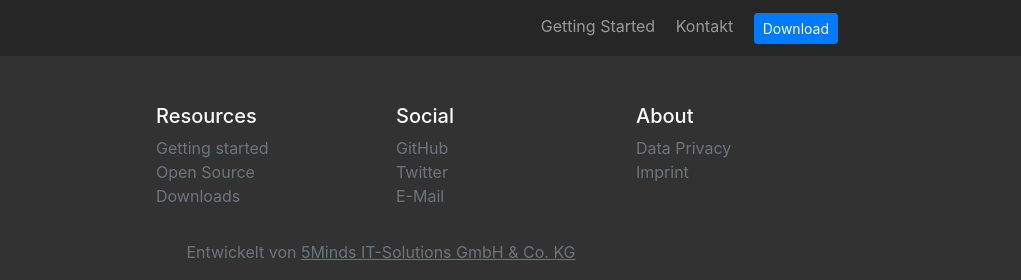
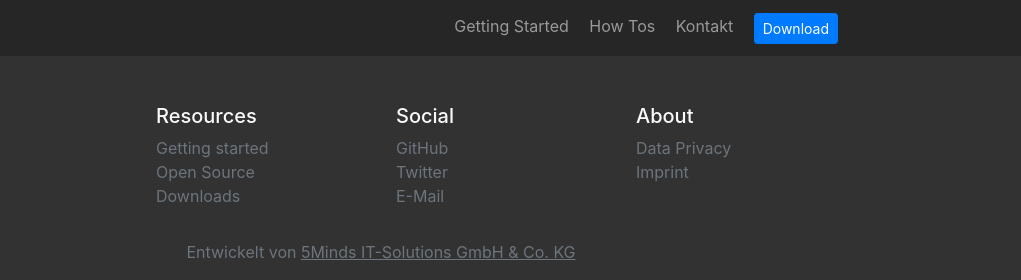
Before and after one commit to process-engine/process-engine.github.io, a website: page src/index.html in a window 1280 px wide. Shown: the top 280 px of the page, 259-1280 px from the left. Drawn offline with nearby package versions, Linux system fonts and the light colour scheme; files that its build step writes are made by us from their sources.

Commit message:
update header.html

```diff
--- a/layouts/_header.html
+++ b/layouts/_header.html
@@ -5,6 +5,7 @@
     </a>
     <div class="float-right">
       <a class="p-2 d-md-inline-block" href="/docs/getting-started">Getting Started</a>
+      <a class="p-2 d-md-inline-block" href="/docs/how-tos">How Tos</a>
       <a class="p-2 d-md-inline-block" href="mailto:hello@process-engine.io">Kontakt</a>
       <span class="p-2 d-none d-md-inline-block">
         <a href="/downloads" target="_blank" class="btn btn-sm btn-primary" style="color: white">
```
